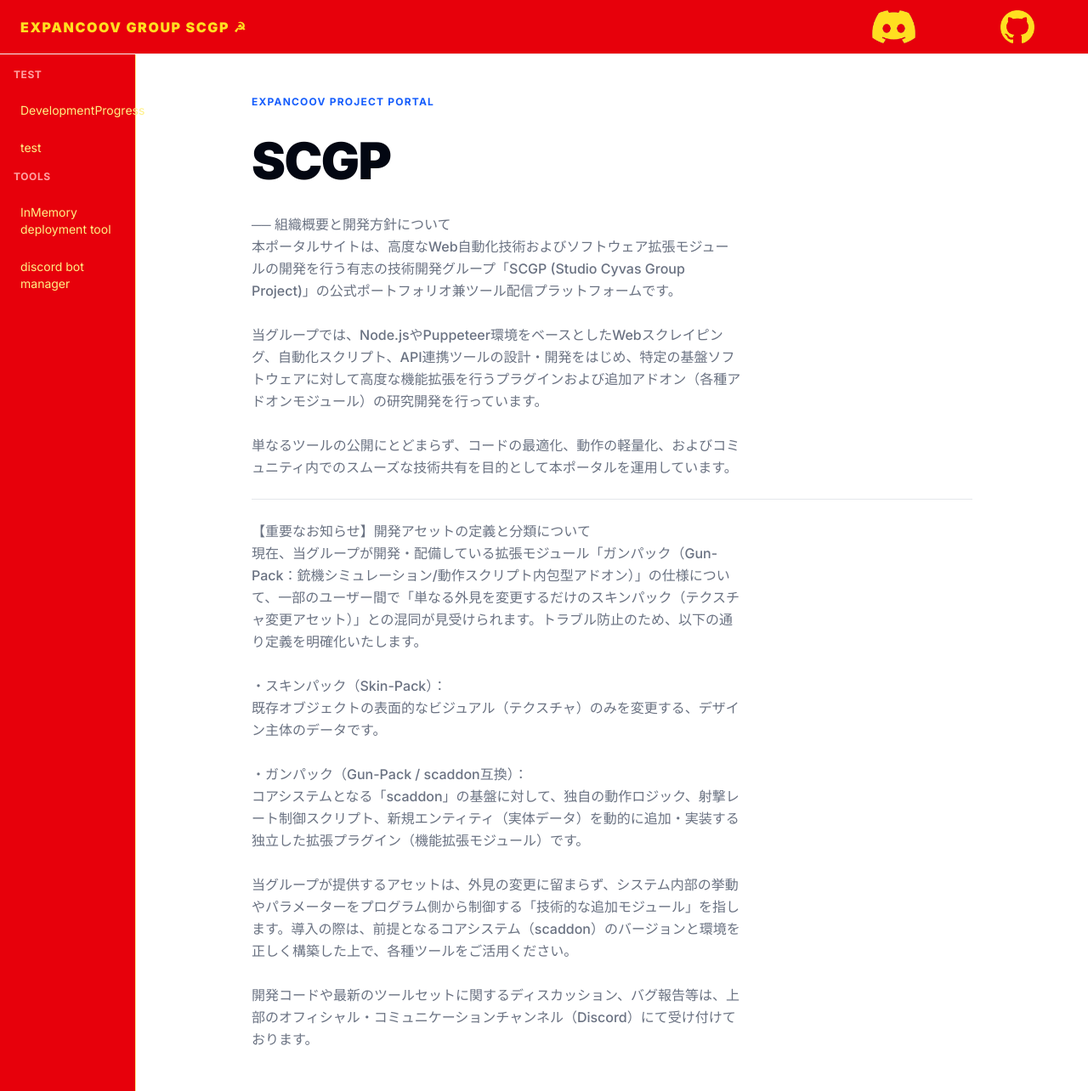
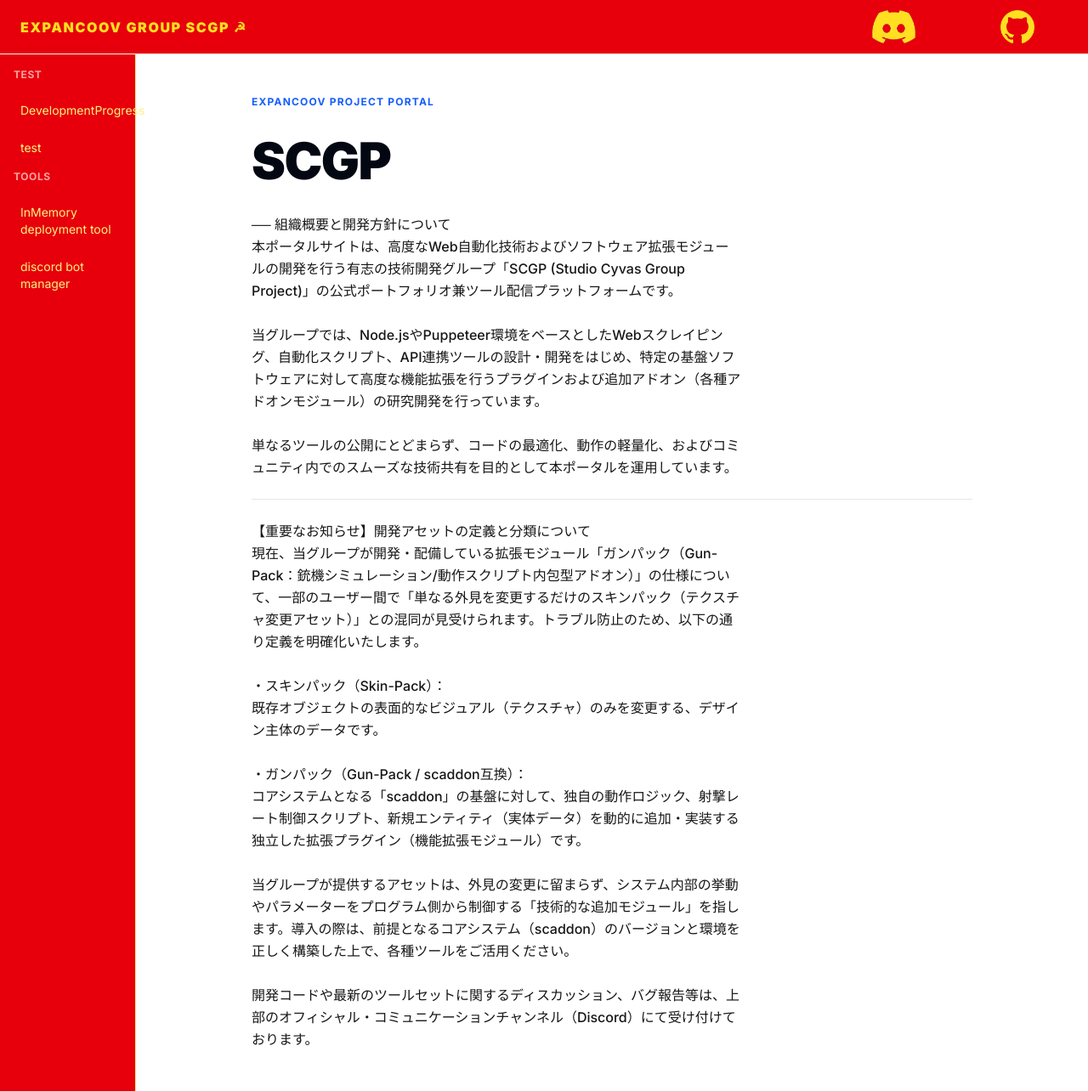
Before and after one commit to kousei085875900/scgp, a Next.js app: page / in a window 1280 px wide. Shown: the whole page at 85% size. Built offline with nearby package versions, Linux system fonts and the light colour scheme.

Commit message:
Update page.tsx

```diff
--- a/app/page.tsx
+++ b/app/page.tsx
@@ -15,7 +15,7 @@ export default function Home() {
         </h1>
 
         {/* 組織概要セクション */}
-        <div className="text-gray-500 text-sm sm:text-base max-w-xl leading-relaxed font-medium whitespace-pre-wrap">
+        <div className=" text-sm sm:text-base max-w-xl leading-relaxed font-medium whitespace-pre-wrap">
           {`── 組織概要と開発方針について
 本ポータルサイトは、高度なWeb自動化技術およびソフトウェア拡張モジュールの開発を行う有志の技術開発グループ「SCGP (Studio Cyvas Group Project)」の公式ポートフォリオ兼ツール配信プラットフォームです。
 
@@ -27,7 +27,7 @@ export default function Home() {
         <hr className="border-gray-200 my-6" />
 
         {/* 重要なお知らせセクション */}
-        <div className="text-gray-500 text-sm sm:text-base max-w-xl leading-relaxed font-medium whitespace-pre-wrap">
+        <div className=" text-sm sm:text-base max-w-xl leading-relaxed font-medium whitespace-pre-wrap">
           {`【重要なお知らせ】開発アセットの定義と分類について
 現在、当グループが開発・配備している拡張モジュール「ガンパック（Gun-Pack：銃機シミュレーション/動作スクリプト内包型アドオン）」の仕様について、一部のユーザー間で「単なる外見を変更するだけのスキンパック（テクスチャ変更アセット）」との混同が見受けられます。トラブル防止のため、以下の通り定義を明確化いたします。
 
```
